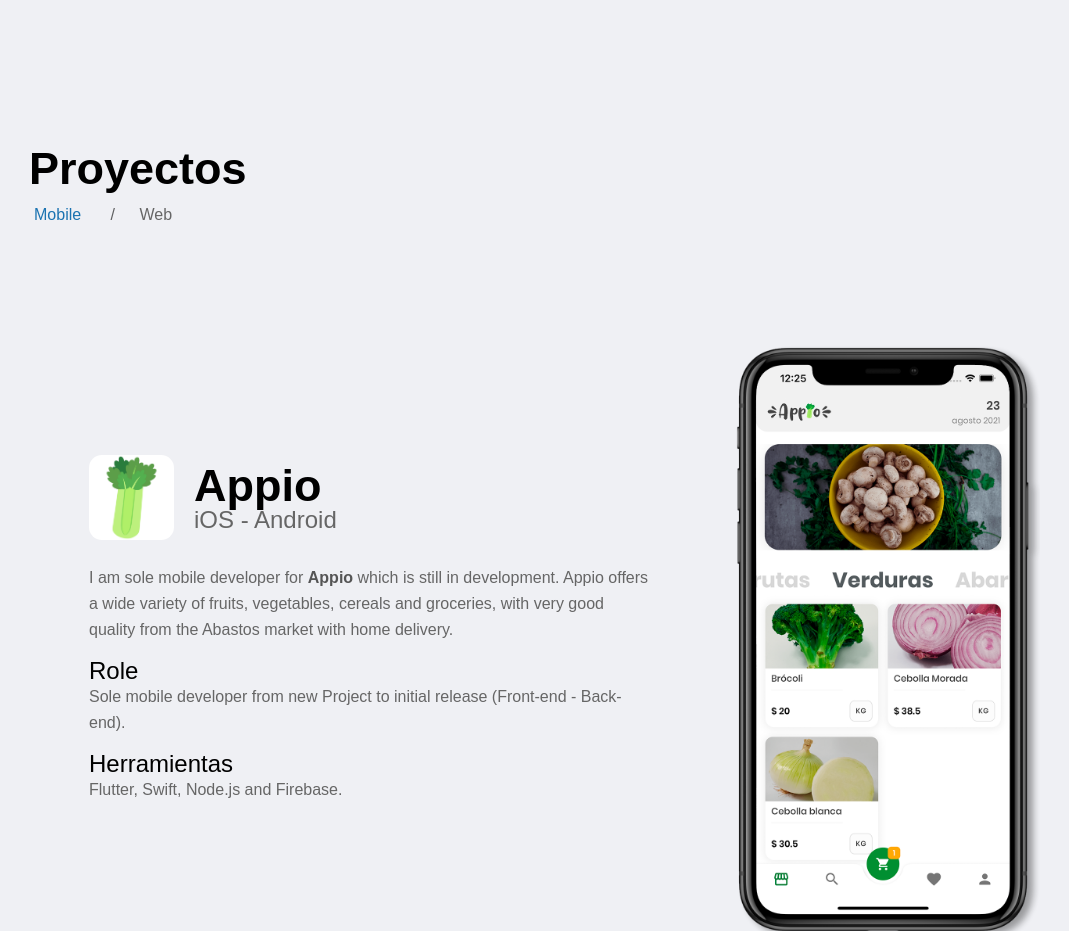
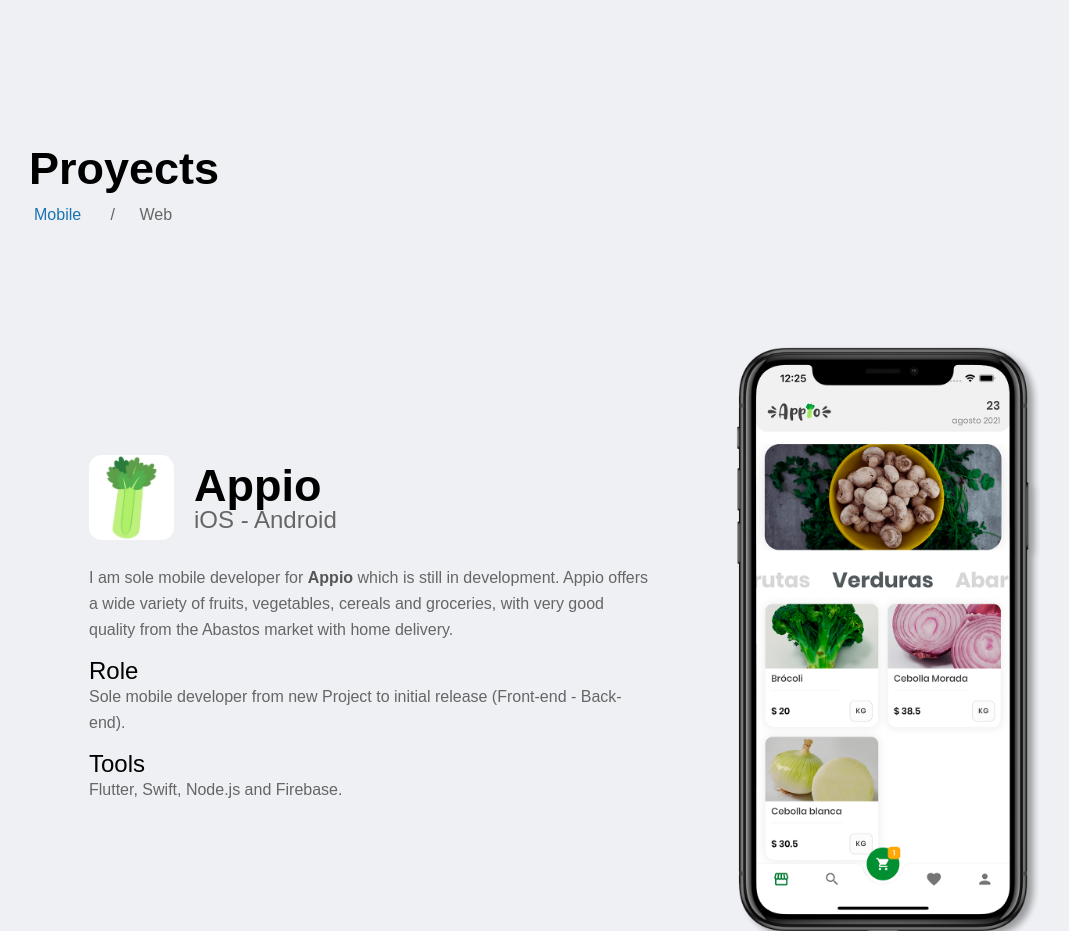
Before and after one commit to rurt98/rurt-portfolio, a plain HTML site: page index.html in a window 1280 px wide. Shown: the part 2680-3611 px from the top of the page, without its empty margins (41-1110 px from the left). Drawn offline with Linux system fonts and the light colour scheme; a web font is replaced by a local one.

Commit message:
Cambiando de Español a Ingles

```diff
--- a/index.html
+++ b/index.html
@@ -271,7 +271,7 @@
     <div class="container ">
       <div class="row">
         <div class="section-title">
-          <h2>Proyectos</h2>
+          <h2>Proyects</h2>
         </div>
       </div>
       <div class="row">
@@ -299,7 +299,7 @@
                 with home delivery.</p>
               <h2>Role</h2>
               <p>Sole mobile developer from new Project to initial release (Front-end - Back-end).</p>
-              <h2>Herramientas</h2>
+              <h2>Tools</h2>
               <p>Flutter, Swift, Node.js and Firebase.</p>
             </div>
           </div>
```
